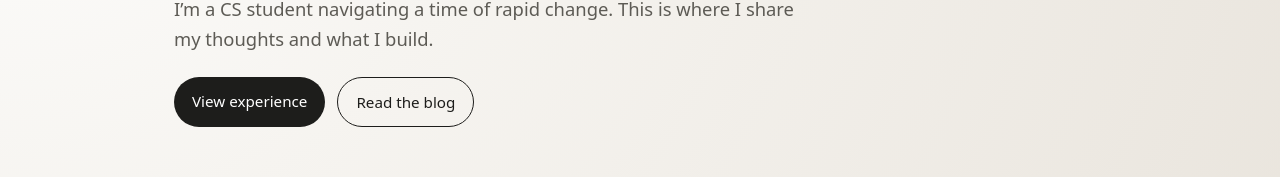
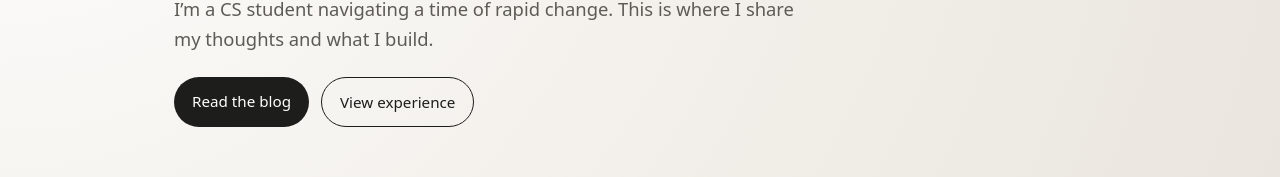
Before and after one commit to doruktakim/doruktakim.github.io, an Eleventy site: page src/index.md in a window 1280 px wide. Shown: the part 297-474 px from the top of the page. Built offline with nearby package versions, Linux system fonts and the light colour scheme; Eleventy itself is replaced by a stand-in of ours; files that its build step writes are made by us from their sources.

Commit message:
fix: swap hero button destinations

```diff
--- a/src/index.md
+++ b/src/index.md
@@ -6,7 +6,7 @@ title: Home
   <h1>Hi, I'm Doruk.</h1>
   <p class="lead">I’m a CS student navigating a time of rapid change. This is where I share my thoughts and what I build.</p>
   <div class="cta">
-    <a class="button" href="/experience/">View experience</a>
-    <a class="button ghost" href="/blog/">Read the blog</a>
+    <a class="button" href="/blog/">Read the blog</a>
+    <a class="button ghost" href="/experience/">View experience</a>
   </div>
 </section>
```
Also changed, not shown: docs/index.html (+2 -2 lines).
